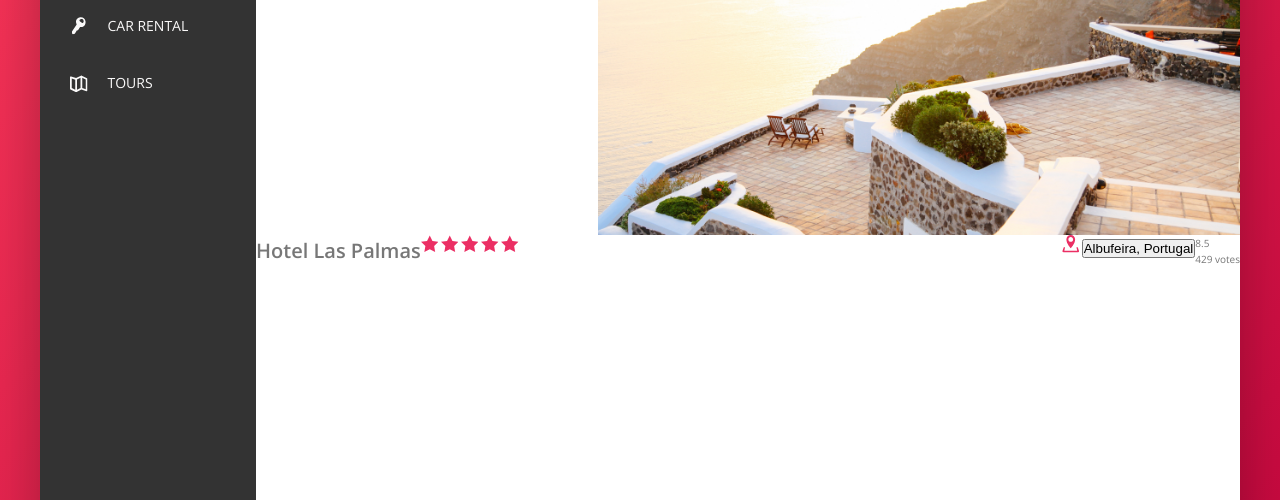
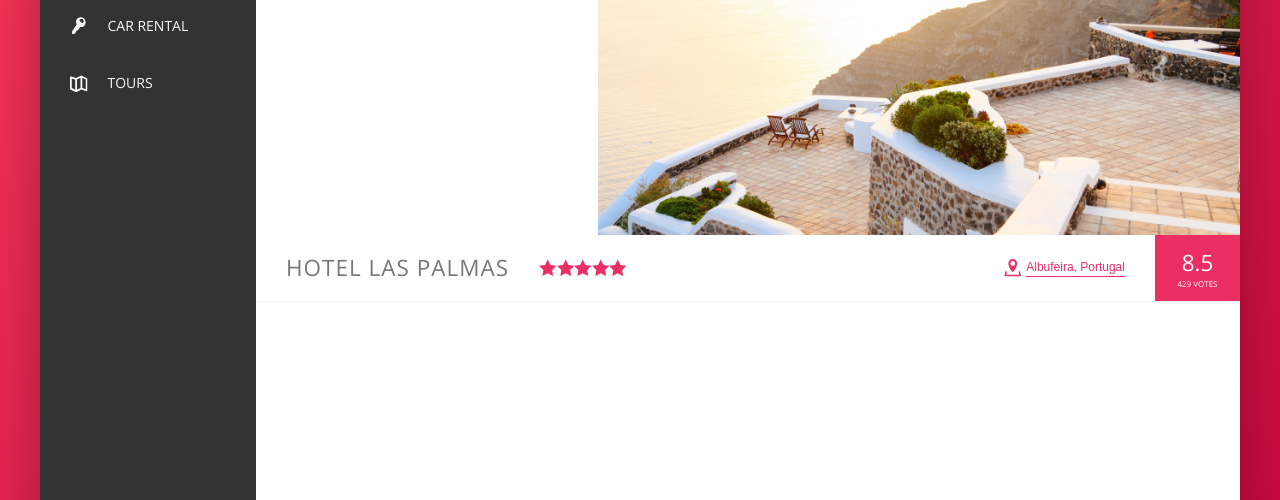
Before and after one commit to Baejita/Trillo, a website: page starter/index.html in a window 1280 px wide. Shown: the part 300-800 px from the top of the page. Drawn offline with nearby package versions, Linux system fonts and the light colour scheme.

Commit message:
finish overview bar

```diff
--- a/starter/sass/_components.scss
+++ b/starter/sass/_components.scss
@@ -219,16 +219,24 @@
 /// ///GHotel overview
 .overview{
     display: flex;
+    align-items: center;
+
+    border-bottom: 1px solid var(--color-Grey-light-2);
+
 
 
   &__heading{
-
-
+    font-size: 2.25rem;
+    font-weight: 300;
+    text-transform: uppercase;
+    letter-spacing: 1px;
+    padding: 1.5rem 3rem;
   }
 
   &__stars{
     //flex:1;
     margin-right: auto;  //ใช้อันนี้จะดีกว่า เพราะทำให้พื้นหลังไม่กว้างไปตามการยืดของ flex 1
+    display: flex;
 
   }
 
@@ -240,21 +248,82 @@
   }
 
   &__location{
+   font-size: 1.2rem;
+   display: flex;
+   align-items: center;
+  }
 
+  &__icon-location{
+    margin-right:.5rem ;
   }
 
   &__rating{
-
+    background-color: var(--color-primary);
+    color: white;
+    margin-left: 3rem;
+    padding: 0 2.25rem;
+    align-self: stretch;
+    display: flex;
+    flex-direction: column;
+    align-items: center;
+    justify-content: center;
   }
 
   &__rating-average{
-
+    font-size: 2.25rem;
+    font-weight: 300;
+    margin-bottom: -3px;
   }
 
   &__rating-count{
-
+    font-size: .8rem;
+    text-transform: uppercase;
   }
 
 
 
 }
+
+///////////////////////////////////
+/// /// button inline
+
+.btn-inline{
+  border: none;
+  color: var(--color-primary);
+  font-size: inherit;
+  border-bottom: 1px solid currentColor;
+  padding-bottom: 2px;
+  display: inline-block;
+  background-color: transparent;
+  cursor: pointer;
+  transition: all .2s;
+
+  &:hover{
+    color: var(--color-Grey-dark-3);
+
+  }
+
+  &:focus{
+    outline: none;
+    animation: pulsate 1s infinite;
+  }
+}
+
+@keyframes pulsate {
+ 0% {
+  transform: scale(1);
+  box-shadow: none;
+ }
+
+50%{
+  transform: scale(1.05);
+  box-shadow: 0 1rem 4rem rgba(0, 0, 0,.25);
+
+}
+
+ 100% {
+  transform: scale(1);
+  box-shadow: none;
+ }
+
+}
--- a/starter/sass/_layout.scss
+++ b/starter/sass/_layout.scss
@@ -10,7 +10,7 @@
   font-size: 1.4rem;
   height: 7rem;
   background-color: #fff;
-  border-bottom: var(--color-Grey-light-2);
+  border-bottom: 1x solid var(--color-Grey-light-2);
 
   display: flex;
   justify-content: space-between;
```
Also changed, not shown: starter/css/style.css.
